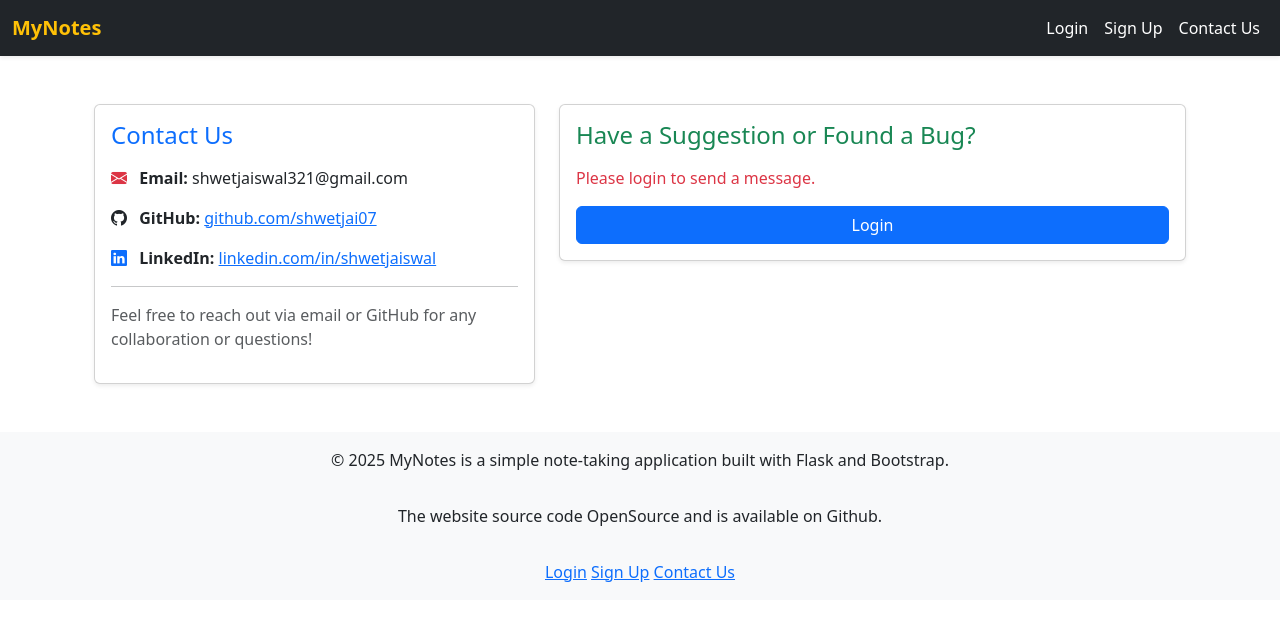
After one commit to shwetjai07/mynotes-flask, a Flask app: page /contact-us in a window 1280 px wide. The commit adds this page. Shown: the top 621 px of the page. Run offline with Flask 3, Linux system fonts and the light colour scheme.

Commit message:
Updated the UI and added Contact Us page

```diff
--- a/website/static/index.js
+++ b/website/static/index.js
@@ -13,14 +13,12 @@ function editNote(noteId) {
 
 }
 
-// function editNote(noteId){
-//     const newNote = prompt("Enter the new note:");
-//     if (newNote) {
-//         fetch("/edit-note", {
-//             method: "POST",
-//             body: JSON.stringify({ noteId: noteId, newNote: newNote }),
-//         }).then((_res) => {
-//             window.location.href = "/";
-//         });
-//     }
-// }
+function sendToContact(){
+
+    window.location.href = `/contact-us`;
+}
+
+function sendToAdmin(){
+
+    window.location.href = `/admin-panel`;
+}
--- a/website/templates/base.html
+++ b/website/templates/base.html
@@ -14,47 +14,49 @@
     <title>{% block title %}Home{% endblock %}</title>
 
     <style>
-        body {
-            background-color: #f8f9fa;
-        }
 
-        .navbar {
-            margin-bottom: 20px;
-        }
-
-        .nav-link.active {
-            font-weight: bold;
-            color: #007bff !important;
-        }
-
-        .nav-link {
+        .nav-link:hover {
             text-decoration: none;
-            color: white;
-            font-size: 20px;
+            color: #1066bd !important;
+            border : 1px solid #1066bd;
+            border-radius: 5px;
         }
     </style>
 
 </head>
 
 <body>
-    <nav class="navbar navbar-expand-lg navbar-light bg-dark">
-        <botton class="navbar-toggler" type="button" data-bs-toggle="collapse" data-bs-target="#navbarNav"
+    <nav class="navbar navbar-expand-lg navbar-dark bg-dark shadow-sm px-7" >
+    <div class="container-fluid">
+
+        <!-- Web App Name -->
+        <a class="navbar-brand fw-bold text-warning" href="/">MyNotes</a>
+
+        <!-- Toggler for mobile -->
+        <button class="navbar-toggler" type="button" data-bs-toggle="collapse" data-bs-target="#navbarNav"
             aria-controls="navbarNav" aria-expanded="false" aria-label="Toggle navigation">
             <span class="navbar-toggler-icon"></span>
-        </botton>
-        <div class="collapse navbar-collapse" id="navbarNav">
+        </button>
+
+        <!-- Navigation Links -->
+        <div class="collapse navbar-collapse justify-content-end" id="navbarNav">
             <div class="navbar-nav">
                 {% if user.is_authenticated %}
-                <a class="nav-item nav-link active" id="home" href="/">Home</a>
-                <a class="nav-item nav-link" id="logout" href="/logout">Logout</a>
+                <a class="nav-link text-white" href="/">Home</a>
+                <a class="nav-link text-white" href="/logout">Logout</a>
+                <button class="nav-link btn btn-link text-white" data-bs-toggle="modal"
+                    data-bs-target="#contactModal" onclick="sendToContact()">Contact Us</button>
                 {% else %}
-                <a class="nav-item nav-link" id="login" href="/login">Login</a>
-                <a class="nav-item nav-link" id="signUp" href="/signup">Sign Up</a>
+                <a class="nav-link text-white" href="/login">Login</a>
+                <a class="nav-link text-white" href="/signup">Sign Up</a>
+                <button class="nav-link btn btn-link text-white" data-bs-toggle="modal"
+                    data-bs-target="#contactModal" onclick="sendToContact()">Contact Us</button>
                 {% endif %}
-
+            </div>
         </div>
     </div>
 </nav>
+
 
     {% with messages = get_flashed_messages(with_categories=true) %}
     {% if messages %}
@@ -86,6 +88,33 @@
 
 
 
+    <footer class="bg-light text-center text-lg-start mt-4">
+        <div>
+            <div class="text-center p-3">
+                © 2025 MyNotes is a simple note-taking application built with Flask and Bootstrap.
+                <br>
+            </div>
+            <div class="text-center p-3">
+                The website source code OpenSource and is available on Github.
+                <br>
+            </div>
+        </div>
+        <div>
+            <div class="text-center p-3">
+                {% if user.is_authenticated %}
+                <a class="" id="home" href="/">Home</a>
+                <a class="" id="logout" href="/logout">Logout</a>
+                <a class="" id="contactUs" href="/contact-us">Contact Us</a>
+                {% else %}
+                <a class="" id="login" href="/login">Login</a>
+                <a class="" id="signUp" href="/signup">Sign Up</a>
+                <a class="" id="contactUs" href="/contact-us">Contact Us</a>
+                {% endif %}
+            </div>
+        </div>
+
+
+
         <script src="https://cdn.jsdelivr.net/npm/bootstrap@5.3.5/dist/js/bootstrap.bundle.min.js"
             integrity="sha384-k6d4wzSIapyDyv1kpU366/PK5hCdSbCRGRCMv+eplOQJWyd1fbcAu9OCUj5zNLiq"
             crossorigin="anonymous"></script>
--- /dev/null
+++ b/website/templates/contact_us.html
@@ -0,0 +1,55 @@
+{% extends "base.html" %}
+{% block title %}Contact Us{% endblock %}
+
+{% block contents %}
+<div class="container mt-5">
+    <div class="row">
+        <!-- Contact Info (Left Side) -->
+        <div class="col-md-5">
+            <div class="card shadow-sm mb-4">
+                <div class="card-body">
+                    <h4 class="card-title text-primary mb-3">Contact Us</h4>
+                    <p><i class="bi bi-envelope-fill text-danger me-2"></i> <strong>Email:</strong> shwetjaiswal321@gmail.com</p>
+                    <p><i class="bi bi-github text-dark me-2"></i> <strong>GitHub:</strong>
+                        <a href="https://github.com/shwetjai07" target="_blank">github.com/shwetjai07</a>
+                    </p>
+                    <p><i class="bi bi-linkedin text-primary me-2"></i> <strong>LinkedIn:</strong>
+                        <a href="https://linkedin.com/in/shwetjai07" target="_blank">linkedin.com/in/shwetjaiswal</a>
+                    </p>
+                    <hr>
+                    <p class="text-muted">Feel free to reach out via email or GitHub for any collaboration or questions!</p>
+                </div>
+            </div>
+        </div>
+
+        <!-- Suggestion/Bug Report Form (Right Side) -->
+        <div class="col-md-7">
+            <div class="card shadow-sm">
+                <div class="card-body">
+                    <h4 class="card-title text-success mb-3">Have a Suggestion or Found a Bug?</h4>
+                    <form method="POST" action="/contact-us">
+                        {% if user and user.is_authenticated %}
+                            <input type="hidden" name="check" value="1">
+                            <input type="hidden" name="user_id" value="{{ user.id }}">
+
+                            <div class="mb-3">
+                                <label for="message" class="form-label fw-bold">Your Message:</label>
+                                <textarea class="form-control" name="message" id="message" rows="5"
+                                    placeholder="Write your message here..." required></textarea>
+                            </div>
+                            <div class="d-grid">
+                                <button type="submit" class="btn btn-success">Send Message</button>
+                            </div>
+                        {% else %}
+                            <p class="text-danger">Please login to send a message.</p>
+                            <div class="d-grid">
+                                <a href="/login" class="btn btn-primary">Login</a>
+                            </div>
+                        {% endif %}
+                    </form>
+                </div>
+            </div>
+        </div>
+    </div>
+</div>
+{% endblock %}
--- a/website/views.py
+++ b/website/views.py
@@ -1,6 +1,6 @@
 from flask import Blueprint, render_template, request, flash, jsonify, redirect, url_for
 from flask_login import login_required, current_user
-from .models import Note, Tags
+from .models import Note, Tags, Suggestions
 from . import db
 import json
 from flask import make_response
@@ -42,6 +42,32 @@ def home():
             return redirect(url_for('views.home'))
 
     return render_template('home.html', user=current_user, notes=current_user.notes)
+
+@views.route('/contact-us', methods=['GET', 'POST'])
+def contact_us():
+    if request.method == 'GET':
+        if current_user.is_authenticated:
+            return render_template('contact_us.html', user=current_user)
+        else:
+            render_template('contact_us.html', user=None)
+    if request.method == 'POST':
+        if current_user.is_authenticated:
+            message = request.form.get('message')
+            user_id = request.form.get('user_id')
+            if len(message) < 10:
+                flash('Information too short, kindly add something more...', category='error')
+            else:
+                # Here you would typically send the message to your email or store it in a database
+                new_suggestion = Suggestions(suggestion=message, user_id=user_id)
+                db.session.add(new_suggestion)
+                db.session.commit()
+                flash('Message sent!', category='success')
+                return redirect(url_for('views.contact_us'))
+        else:
+            flash('Please log in to send a message.', category='error')
+            return redirect(url_for('views.login'))
+
+    return render_template('contact_us.html', user=current_user)
 
 @views.route('/delete-note', methods=['POST'])
 def delete_note():
@@ -89,6 +115,7 @@ def edit_note():
     if request.method == 'POST':
         new_note = request.form.get('note')
         note_id = request.form.get('note_id')
+        tag = request.form.get('tag')
 
         if len(new_note) < 1:
             flash('Note is too short!', category='error')
@@ -97,9 +124,26 @@ def edit_note():
         note = Note.query.get(note_id)
         if note and note.user_id == current_user.id:
             note.data = new_note
+            existing_tag = Tags.query.filter_by(tag=tag).first()
+            if not existing_tag:
+                existing_tag = Tags(tag=tag)
+                db.session.add(existing_tag)
+                db.session.commit()
+
+            note.tag_id = existing_tag.id
             db.session.commit()
             flash('Note updated!', category='success')
         else:
             flash('Note not found or access denied.', category='error')
 
         return redirect(url_for('views.home'))
+
+@views.route('/admin-panel')
+@login_required
+def admin_panel():
+    if not current_user.is_admin:
+        flash("You are not authorized to view this page.", category="error")
+        return redirect(url_for('views.home'))
+
+    all_suggestions = Suggestions.query.all()
+    return render_template("admin_panel.html", suggestions=all_suggestions, user=current_user)
```
Also changed, not shown: website/models.py (+8 -1 lines), website/templates/admin_panel.html (added, +24 -0 lines), website/templates/home.html (+10 -0 lines), website/templates/login.html (+36 -10 lines), website/templates/sign_up.html (+35 -10 lines), instance/database.db. Lines whose indentation alone changed are shown as unchanged.
